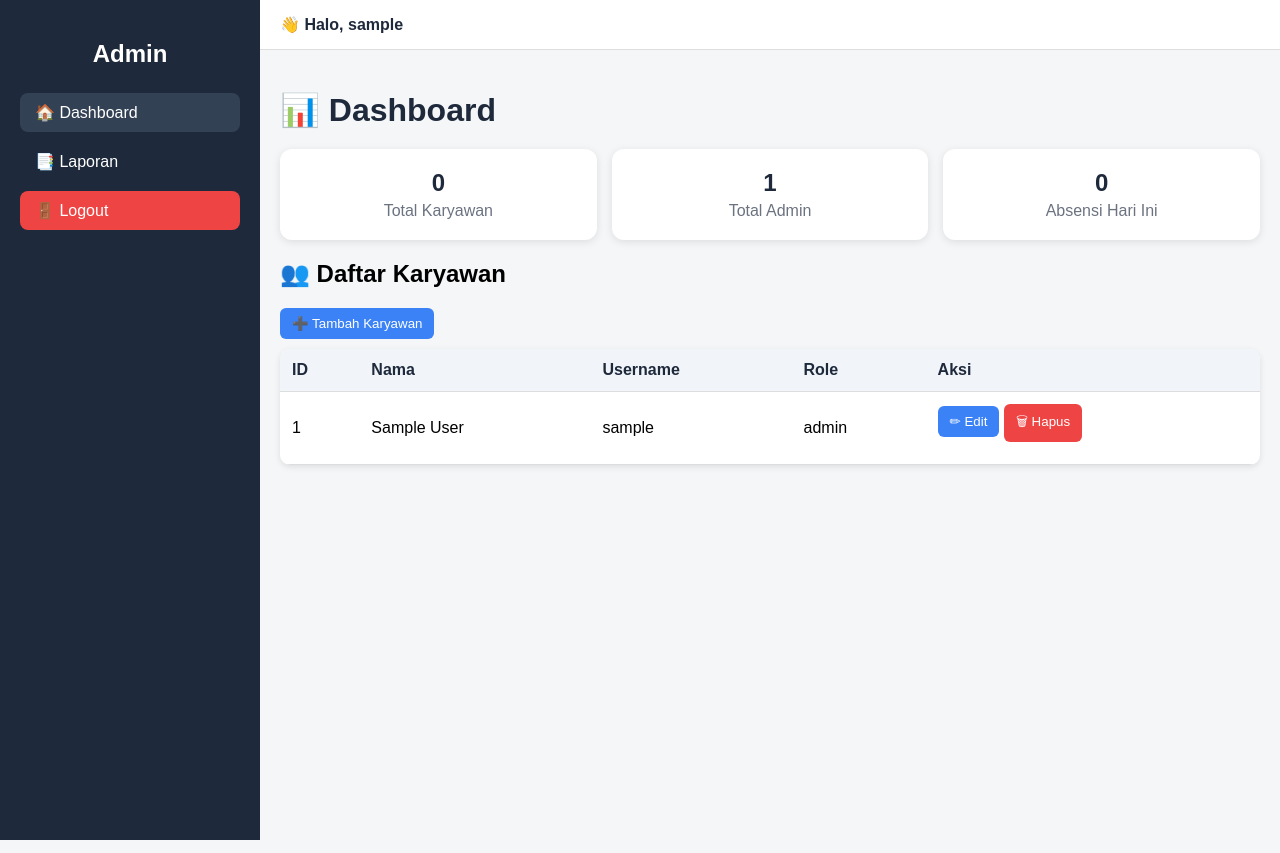
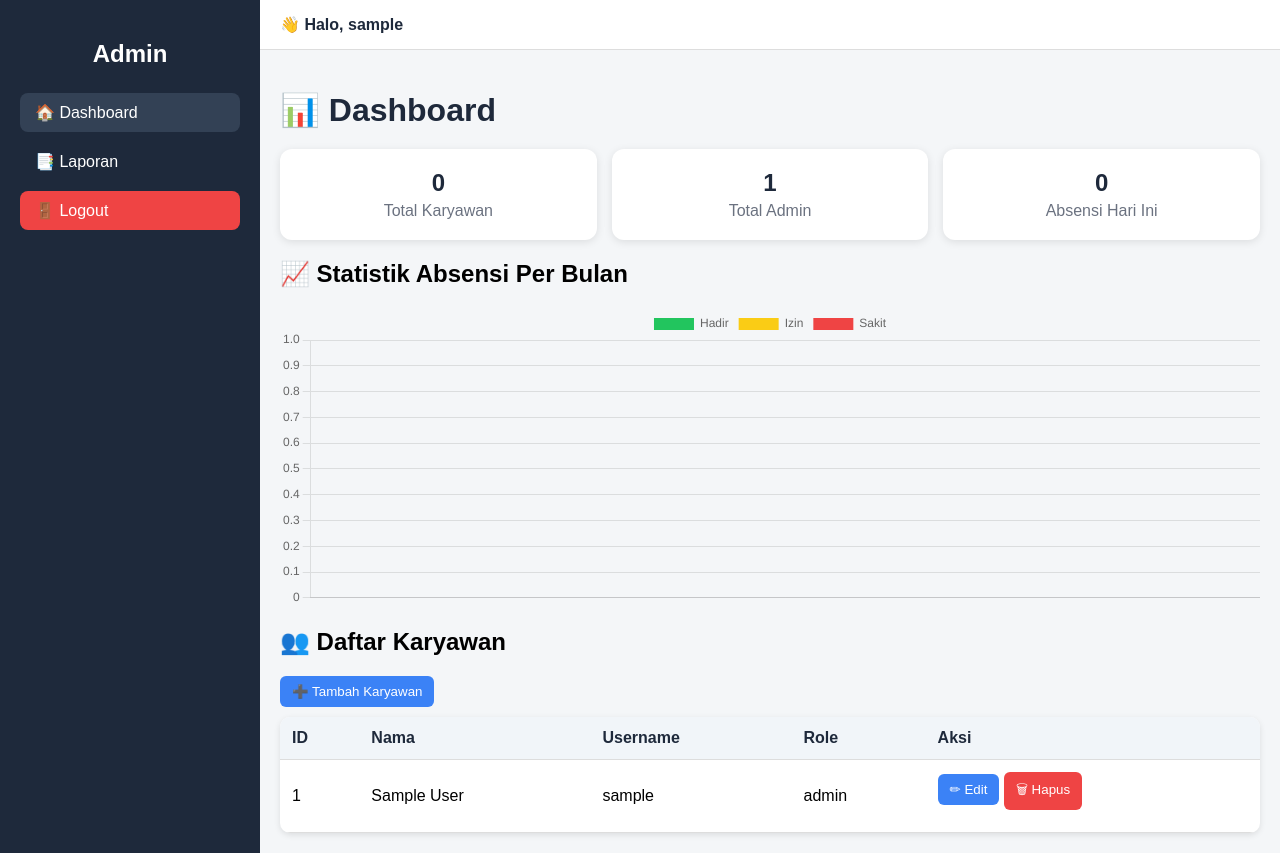
Before and after one commit to chanjr227/absensi, a PHP site: page /admin/dashboard.php in a window 1280 px wide. Run offline with PHP 8.4, Linux system fonts and the light colour scheme; the visitor is signed in with stand-in values (Sample User, id 1); tables that the repository leaves empty or names only in its code hold one stand-in row (values such as "Sample post").

Commit message:
dashboard

```diff
--- a/admin/dashboard.php
+++ b/admin/dashboard.php
@@ -14,6 +14,30 @@ $total_absen    = $koneksi->query("SELECT COUNT(*) as total FROM absensi WHERE D
 
 // Ambil data karyawan
 $result = $koneksi->query("SELECT * FROM users ORDER BY id ASC");
+
+// Ambil data absensi per bulan (untuk grafik batang)
+$absensi_per_bulan = $koneksi->query("
+    SELECT MONTH(tanggal) as bulan,
+           SUM(CASE WHEN status='hadir' THEN 1 ELSE 0 END) as hadir,
+           SUM(CASE WHEN status='izin' THEN 1 ELSE 0 END) as izin,
+           SUM(CASE WHEN status='sakit' THEN 1 ELSE 0 END) as sakit
+    FROM absensi
+    WHERE YEAR(tanggal)=YEAR(CURDATE())
+    GROUP BY MONTH(tanggal)
+    ORDER BY bulan ASC
+");
+
+$bulan = [];
+$hadir = [];
+$izin = [];
+$sakit = [];
+
+while ($row = $absensi_per_bulan->fetch_assoc()) {
+    $bulan[] = date("M", mktime(0, 0, 0, $row['bulan'], 1));
+    $hadir[] = $row['hadir'];
+    $izin[] = $row['izin'];
+    $sakit[] = $row['sakit'];
+}
 ?>
 
 <!DOCTYPE html>
@@ -23,6 +47,7 @@ $result = $koneksi->query("SELECT * FROM users ORDER BY id ASC");
     <meta charset="UTF-8">
     <title>Dashboard Admin</title>
     <link rel="stylesheet" href="../assets/css/admin_dashboard.css">
+    <script src="https://cdn.jsdelivr.net/npm/chart.js"></script>
 </head>
 
 <body>
@@ -55,6 +80,10 @@ $result = $koneksi->query("SELECT * FROM users ORDER BY id ASC");
                     <p>Absensi Hari Ini</p>
                 </div>
             </div>
+
+            <!-- Grafik absensi -->
+            <h2>📈 Statistik Absensi Per Bulan</h2>
+            <canvas id="chartAbsensi" style="max-height:300px;"></canvas>
 
             <h2>👥 Daftar Karyawan</h2>
             <a href="tambah-karyawan.php"><button>➕ Tambah Karyawan</button></a>
@@ -89,6 +118,46 @@ $result = $koneksi->query("SELECT * FROM users ORDER BY id ASC");
             </table>
         </div>
     </div>
+
+    <script>
+        // Grafik batang
+        const ctx = document.getElementById('chartAbsensi');
+        new Chart(ctx, {
+            type: 'bar',
+            data: {
+                labels: <?= json_encode($bulan) ?>,
+                datasets: [{
+                        label: 'Hadir',
+                        data: <?= json_encode($hadir) ?>,
+                        backgroundColor: '#22c55e'
+                    },
+                    {
+                        label: 'Izin',
+                        data: <?= json_encode($izin) ?>,
+                        backgroundColor: '#facc15'
+                    },
+                    {
+                        label: 'Sakit',
+                        data: <?= json_encode($sakit) ?>,
+                        backgroundColor: '#ef4444'
+                    }
+                ]
+            },
+            options: {
+                responsive: true,
+                plugins: {
+                    legend: {
+                        position: 'top'
+                    }
+                },
+                scales: {
+                    y: {
+                        beginAtZero: true
+                    }
+                }
+            }
+        });
+    </script>
 </body>
 
 </html>
```
